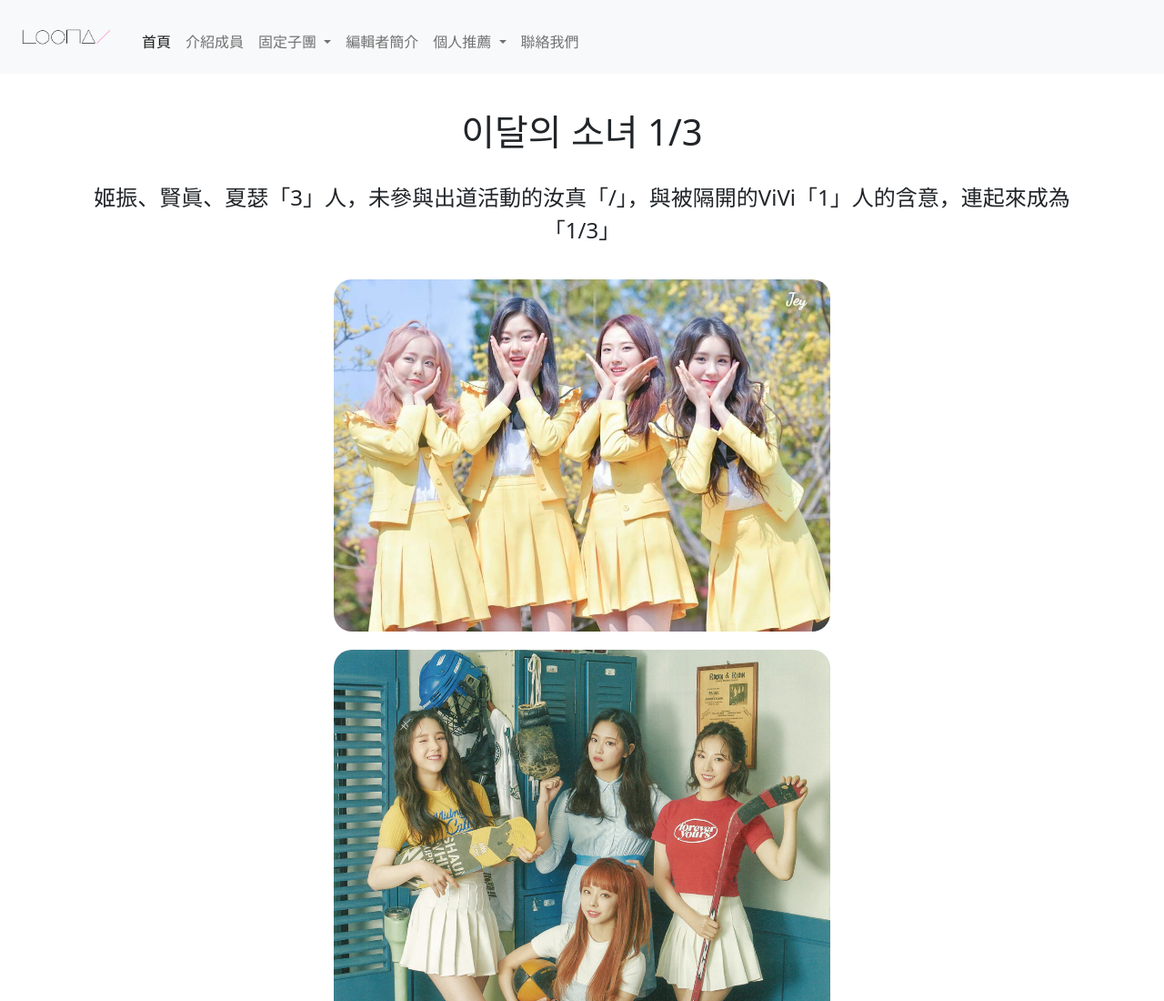
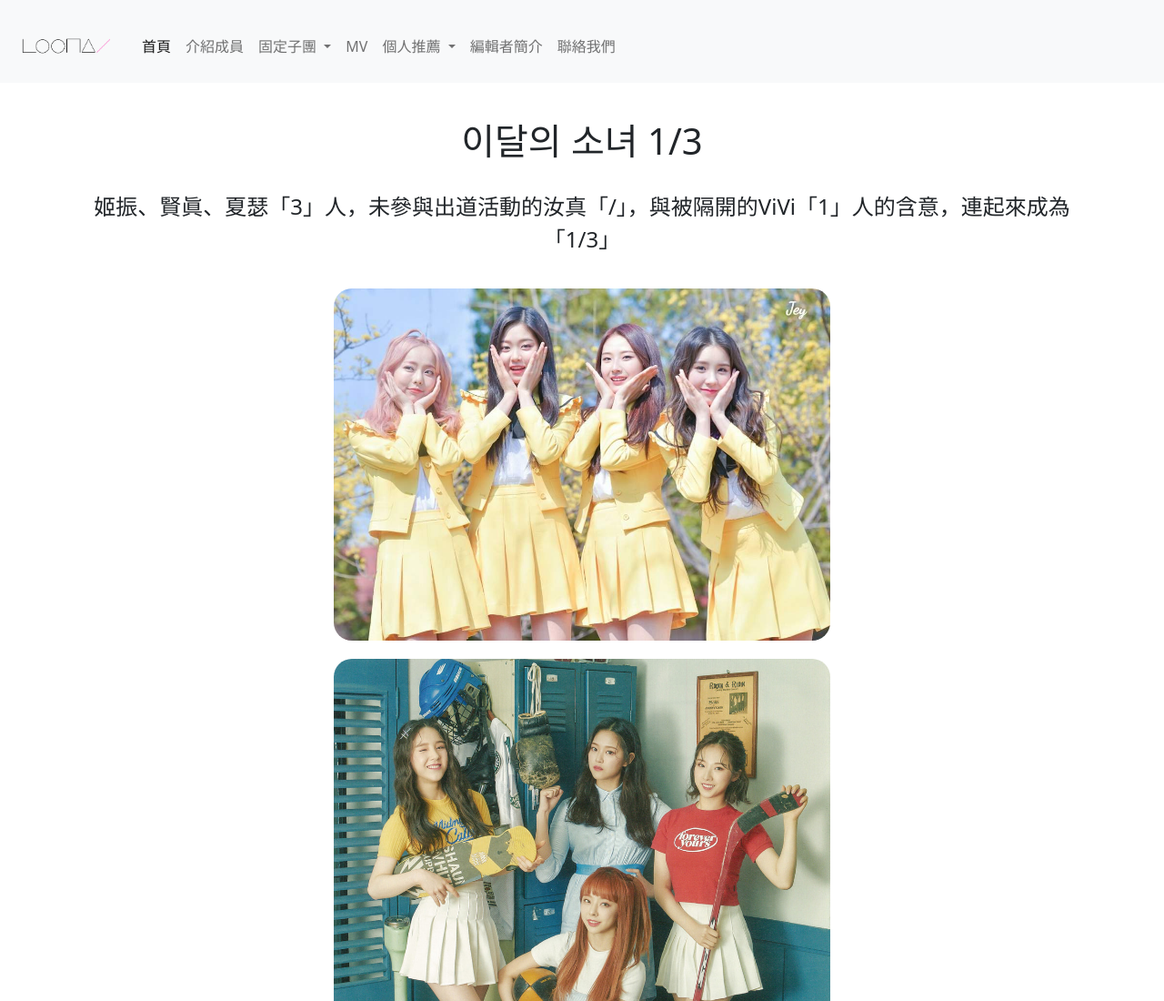
Before and after one commit to GaeunHome/LOONA, a plain HTML site: page page/group1.html in a window 1280 px wide. Shown: the top 1100 px of the page at 91% size. Drawn offline with nearby package versions, Linux system fonts and the light colour scheme.

Commit message:
Add files via upload

```diff
--- a/css/css.css
+++ b/css/css.css
@@ -1,5 +1,6 @@
 .logo{
-   width: 120px;
+    margin-top: 10px;
+    width: 120px;
 }
 .logo3{
     width: 100%;
@@ -128,6 +129,7 @@ html{
 }
 .card{
   box-shadow: 0 4px 8px 0 rgba(0, 0, 0, 0.2);
+  background-color: rgb(255, 255, 232);
 }
 .editor .editorcontent{
   padding: 20px 20px;
--- a/page/group1.html
+++ b/page/group1.html
@@ -8,6 +8,7 @@
 
     <link href="https://cdn.jsdelivr.net/npm/bootstrap@5.1.1/dist/css/bootstrap.min.css" rel="stylesheet" integrity="sha384-F3w7mX95PdgyTmZZMECAngseQB83DfGTowi0iMjiWaeVhAn4FJkqJByhZMI3AhiU" crossorigin="anonymous">
     <link rel="stylesheet" href="../css/css.css">
+    <link rel="icon" href="../pic/logo4.png" type="image/x-icon">
 
 </head>
 <body>
@@ -37,7 +38,7 @@
                 </ul>
               </li>
               <li class="nav-item">
-                <a class="nav-link" href="editor.html">編輯者簡介</a>
+                <a class="nav-link" href="mv.html">MV</a>
               </li>
               <li class="nav-item dropdown">
                 <a class="nav-link dropdown-toggle" href="#" id="navbarDropdown2" role="button" data-bs-toggle="dropdown" aria-expanded="false">
@@ -47,6 +48,9 @@
                   <li><a class="dropdown-item" href="song.html">歌曲推薦</a></li>
                   <li><a class="dropdown-item" href="fun.html">綜藝推薦</a></li>
                 </ul>
+              </li>
+              <li class="nav-item">
+                <a class="nav-link" href="editor.html">編輯者簡介</a>
               </li>
               <li class="nav-item">
                 <a class="nav-link" href="contact.html">聯絡我們</a>
```
Also changed, not shown: page/number.html (line endings or trailing spaces), pic/logo4.png (added).
